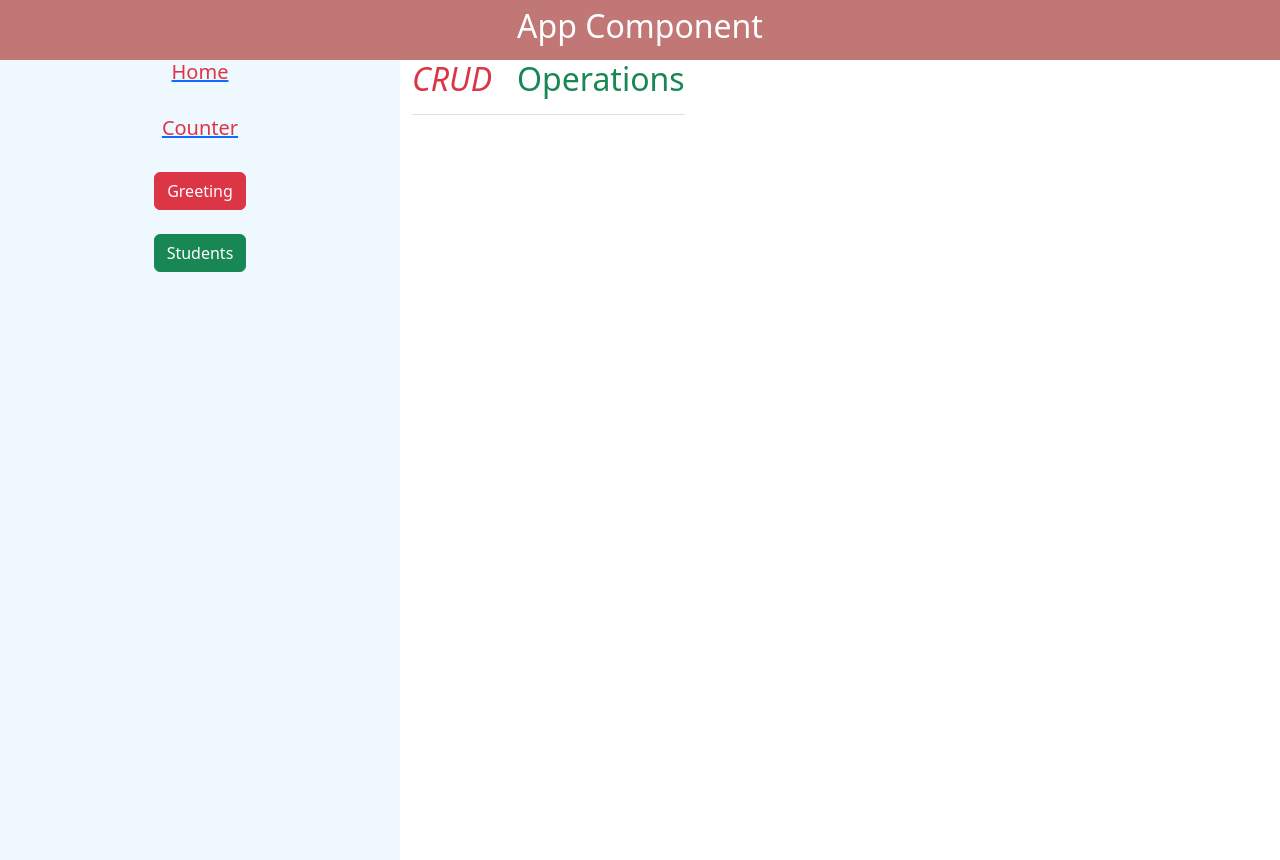
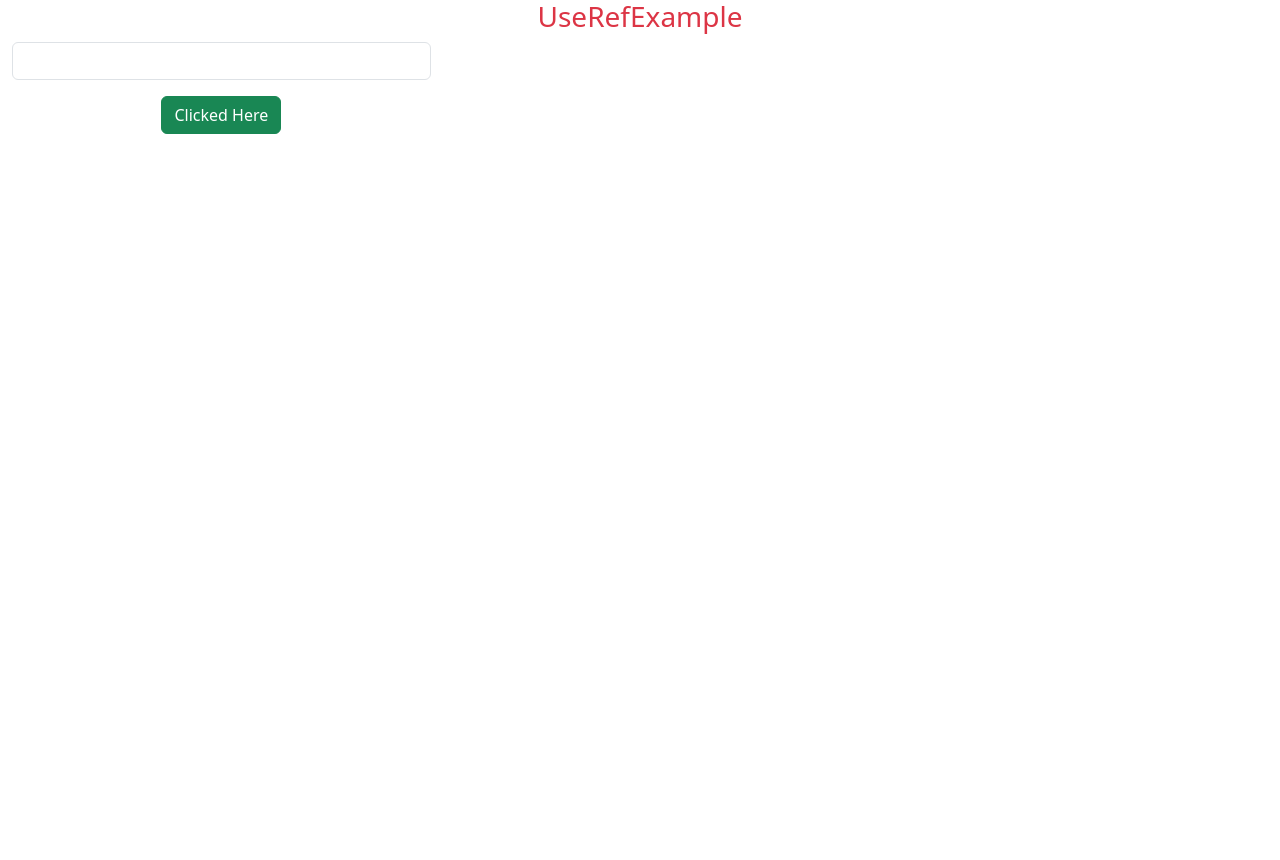
Before and after one commit to sjoshi704/reactpractice, a React (Create React App) app: page /students in a window 1280 px wide. After the commit the page ends 800 px from the top, so only its background shows below. Built offline with nearby package versions, Linux system fonts and the light colour scheme.

Commit message:
UseRef hook example

```diff
--- a/src/App.js
+++ b/src/App.js
@@ -18,6 +18,7 @@ import { EmployeeListForm } from "./FormHandling/EmployeeListForm";
 import { CrudOperations } from "./CRUD/CrudOperations";
 import TicTacToe from "./TicTacToe/TicTacToe";
 import { Link, Route, Routes, useNavigate } from "react-router-dom";
+import { UseRefExample } from "../src/USeRefHook/UseRefExample";
 
 
 
@@ -27,25 +28,25 @@ function App() {
   return (
     <div className="App">
 
-      <div className="Header  text-white">
+      {/* <div className="Header  text-white">
         <h2> App Component</h2>
-      </div>
-      <div className="container-body">
-        <div className="side-Bar">
-          <Link to={"/"}> <h5 className="text-center text-danger"> Home</h5></Link>
-          <br />
-          <Link to={"/counter"}><h5 className="text-center text-danger"> Counter </h5></Link>
-          <br />
+      </div> */}
+      {/* <div className="container-body"> */}
+        {/* <div className="side-Bar"> */}
+          {/* <Link to={"/"}> <h5 className="text-center text-danger"> Home</h5></Link> */}
+          {/* <br /> */}
+          {/* <Link to={"/counter"}><h5 className="text-center text-danger"> Counter </h5></Link> */}
+          {/* <br /> */}
           {/* <Link to={"/greeting"}><h5 className="text-center text-danger"> Greeting </h5></Link> */}
-          <button className="btn btn-danger" onClick={() => {
-            navigate("/greeting");
-          }}> Greeting </button>
-          <br />    <br />
-          <button className="btn btn-success" onClick={() => {
-            navigate("/students");
-          }}> Students </button>
-        </div>
-        <div className="Content">
+          {/* <button className="btn btn-danger" onClick={() => { */}
+            {/* // navigate("/greeting"); */}
+          {/* // }}> Greeting </button> */}
+          {/* <br />    <br /> */}
+          {/* <button className="btn btn-success" onClick={() => { */}
+            {/* navigate("/students"); */}
+          {/* // }}> Students </button> */}
+        {/* // </div> */}
+        {/* <div className="Content">
           <Routes>
             <Route path="/counter" element={<div><Counter> </Counter> </div>} />
             <Route path="/greeting" element={<div><Greetings name="Saurabh" greetings="Hello Good Morning"> </Greetings> </div>} />
@@ -55,11 +56,10 @@ function App() {
 
           </Routes>
 
-        </div>
+        </div> */}
 
 
 
-      </div>
       {/* <header className="App-header">
         <img src={logo} className="App-logo" alt="logo" />
         <p>
@@ -119,6 +119,7 @@ function App() {
       {/* <hr></hr> */}
       {/* <TicTacToe></TicTacToe> */}
       {/* <hr></hr> */}
+      <UseRefExample> </UseRefExample>
 
 
     </div>
--- a/src/USeRefHook/UseRefExample.js
+++ b/src/USeRefHook/UseRefExample.js
@@ -0,0 +1,58 @@
+import React, { useEffect, useRef, useState } from 'react'
+
+export function UseRefExample() {
+
+    const [value, setValue] = useState(0);
+    // const [count,setCount] = useState(0);
+
+    // useEffect(() =>{
+    // // setCount(count+1);
+    // setCount(prev=>prev+1)
+    // },[]);
+
+    // useRef
+    const count = useRef(0)
+    console.log(count)
+
+    useEffect(() => {
+        count.current = count.current + 1;
+    })
+
+    //  Accessing the dom elements using Hook
+    const inputText=useRef();
+
+    const btnClicked=() => {
+        console.log(inputText.current)
+        inputText.current.style.background="red"
+          inputText.current.style.color="white"
+    }
+
+    return <>
+        <div>
+            <h3 className='text-center text-danger'>UseRefExample </h3>
+        </div>
+        <div className='container-fluid'>
+            {/* <button className='btn btn-danger' onClick={() => setValue(prev => prev - 1)}> -1</button>
+            <br />  <br />
+            <h3 className='text-primary'> {value}</h3>
+            <br />
+            <button className='btn btn-success' onClick={() => setValue(prev => prev + 1)}> +1</button>
+
+            <div>
+                <h2 className='text-dark'>Render Count :{count.current}</h2>
+            </div> */}
+
+
+
+            {/* type 2 ===>  accessing the dom element using UseRef*/}
+
+            <div className="col-md-4">
+            <input className="form-control" type="text" ref={inputText}/>
+            <button className="btn btn-success mt-3" onClick={btnClicked}> Clicked Here</button>
+            {/* <p> {inputText}</p> */}
+            </div>
+
+        </div>
+
+    </>
+}
```
